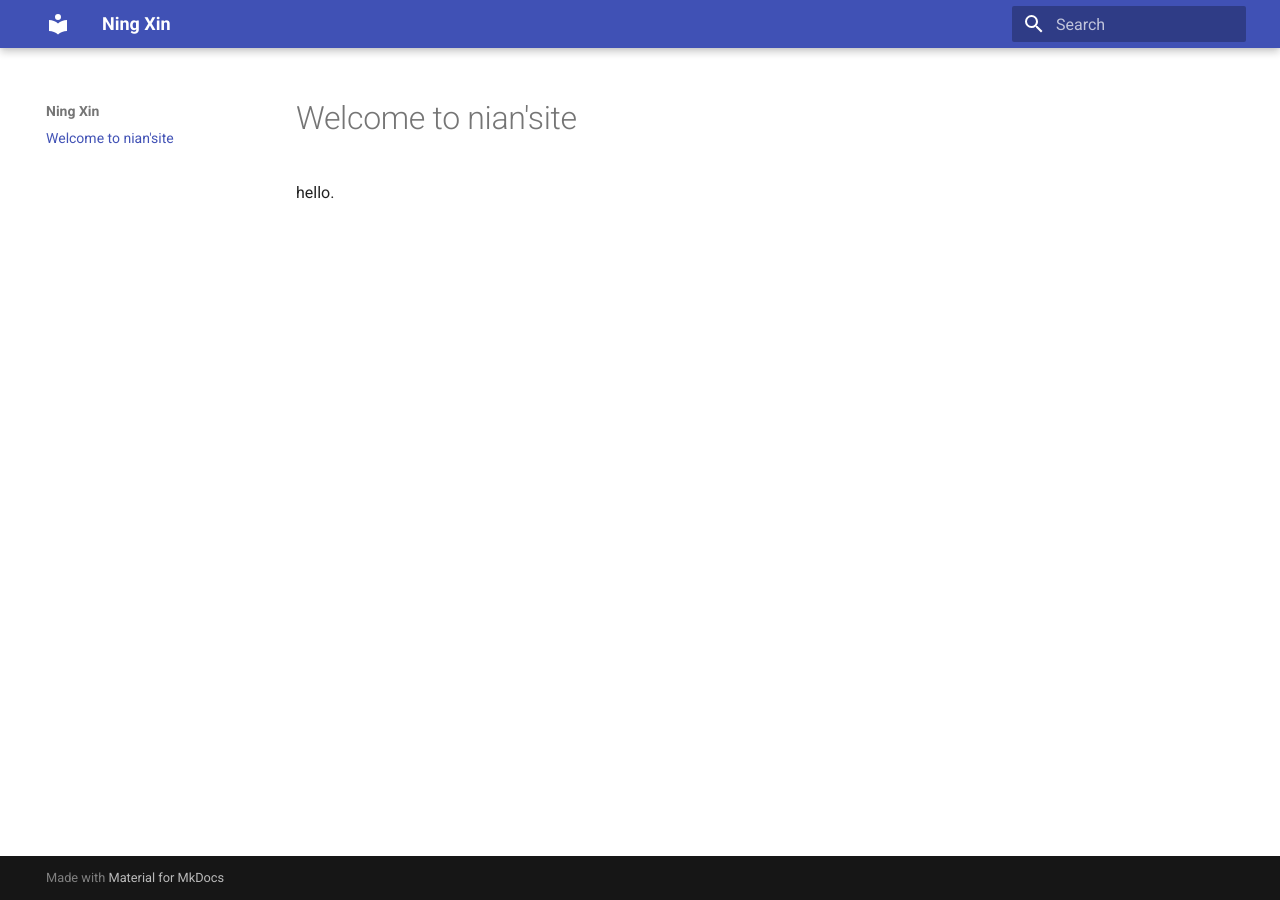
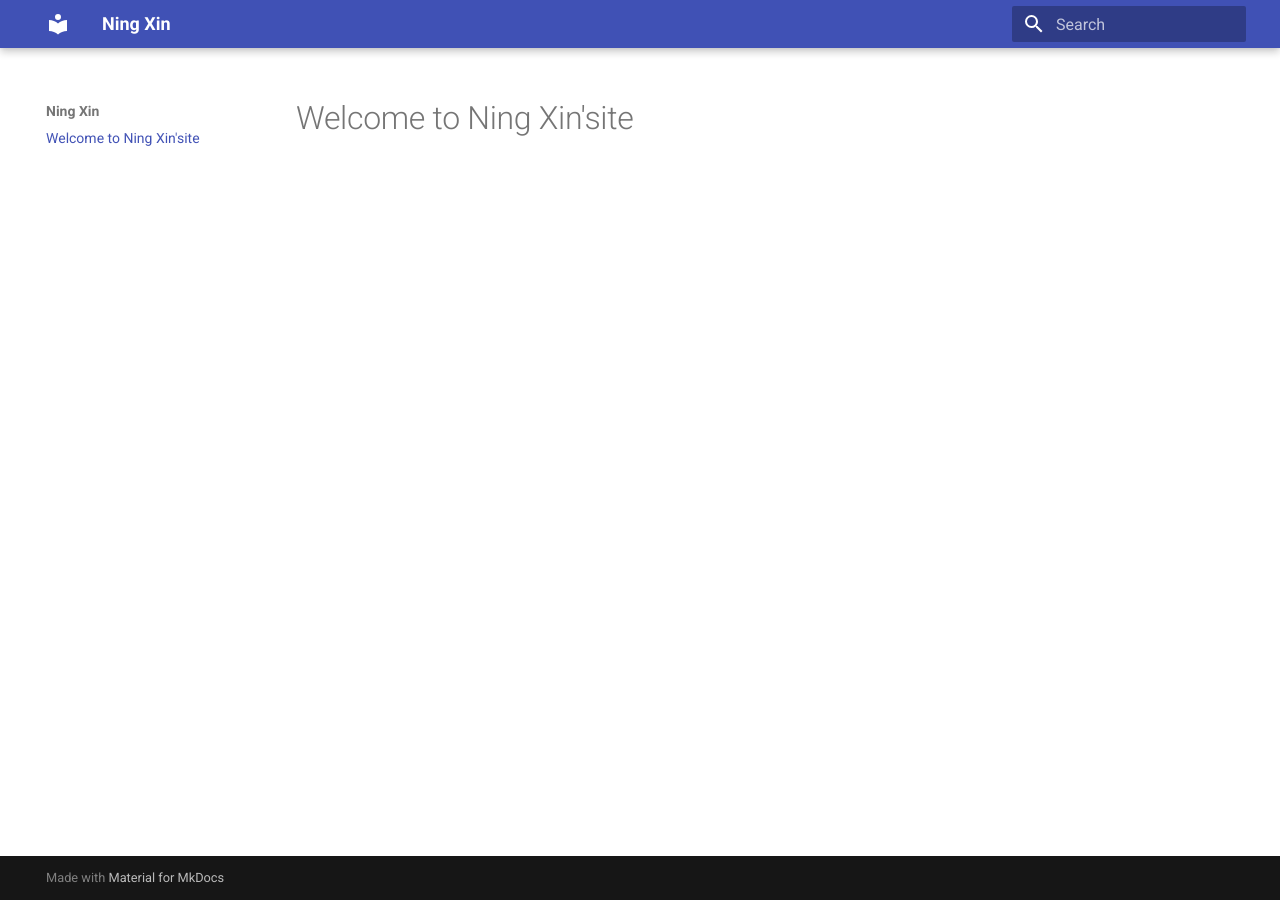
Before and after one commit to NingXinGitPy/Ning-Xin-Website, an MkDocs documentation site: the page built from docs/index.md, in a window 1280 px wide. Built offline with MkDocs 1.6.1 and Material for MkDocs 9.7.7, drawn with Linux system fonts in a browser that asks for light colours.

Commit message:
Update index.md

```diff
--- a/docs/index.md
+++ b/docs/index.md
@@ -1,3 +1 @@
-# Welcome to nian'site
-
-hello.
+# Welcome to Ning Xin'site
```
